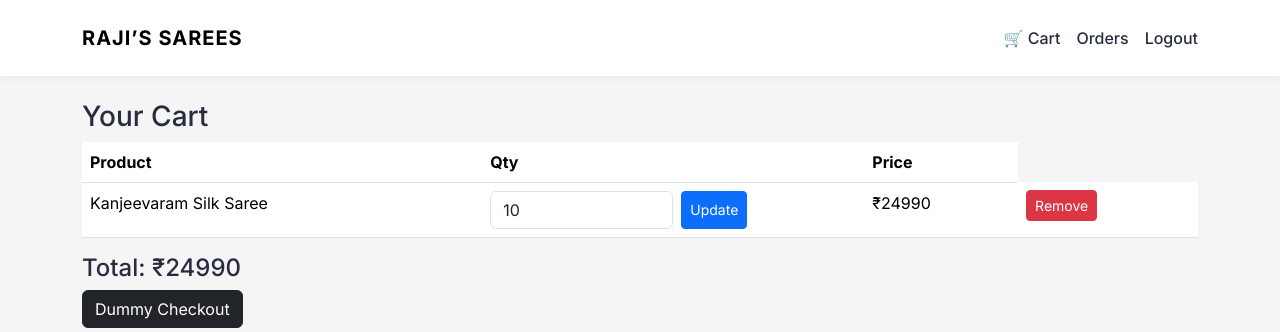
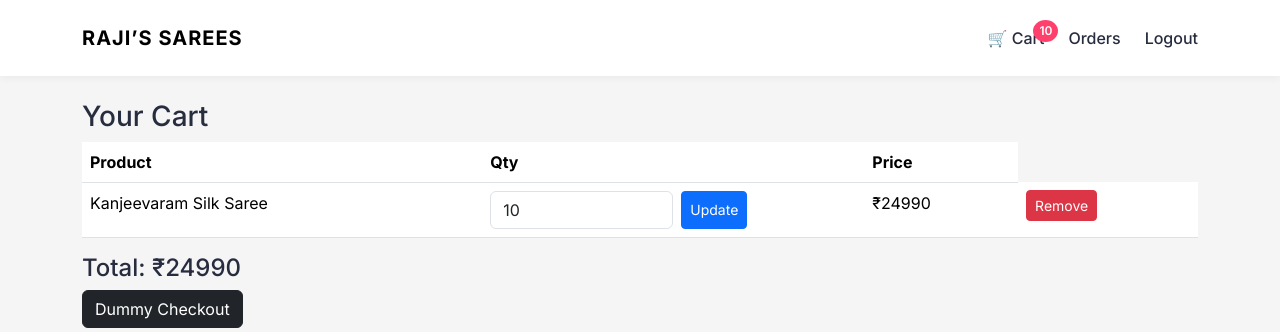
Before and after one commit to SamanuAbhinay/Rajis_Sarees_Store, a Flask app: page /cart in a window 1280 px wide. Shown: the top 332 px of the page. Run offline with Flask 3, Linux system fonts and the light colour scheme; a user stored in the database is signed in; tables that the repository leaves empty hold one stand-in row (values such as "Sample post").

Commit message:
i added User-specific cart count

```diff
--- a/app.py
+++ b/app.py
@@ -9,6 +9,7 @@ from flask_login import (
     current_user
 )
 from werkzeug.security import generate_password_hash, check_password_hash
+from sqlalchemy import func
 
 # -------------------------------------------------
 # APP CONFIG
@@ -47,6 +48,14 @@ class Product(db.Model):
     image = db.Column(db.String(300), nullable=False)
     description = db.Column(db.Text, nullable=False)
 
+class Cart(db.Model):
+    id = db.Column(db.Integer, primary_key=True)
+    user_id = db.Column(db.Integer, db.ForeignKey("user.id"), nullable=False)
+    product_id = db.Column(db.Integer, db.ForeignKey("product.id"), nullable=False)
+    quantity = db.Column(db.Integer, default=1)
+
+    product = db.relationship("Product")
+
 class CartItem(db.Model):
     id = db.Column(db.Integer, primary_key=True)
 
@@ -79,6 +88,17 @@ class Order(db.Model):
 @login_manager.user_loader
 def load_user(user_id):
     return db.session.get(User, int(user_id))
+
+@app.context_processor
+def inject_cart_count():
+    if current_user.is_authenticated:
+        count = (
+            db.session.query(db.func.sum(CartItem.quantity))
+            .filter(CartItem.user_id == current_user.id)
+            .scalar()
+        )
+        return {"cart_count": count or 0}
+    return {"cart_count": 0}
 
 # -------------------------------------------------
 # HOME PAGE
--- a/static/css/style.css
+++ b/static/css/style.css
@@ -234,3 +234,15 @@ button:hover {
 .auth-container button:hover {
   background: #e7335c;
 }
+
+.cart-badge {
+  position: absolute;
+  top: -6px;
+  right: -14px;
+  background: #ff3f6c;
+  color: white;
+  font-size: 12px;
+  font-weight: 600;
+  padding: 2px 6px;
+  border-radius: 50%;
+}
--- a/templates/base.html
+++ b/templates/base.html
@@ -2,7 +2,7 @@
 <html lang="en">
 <head>
     <meta charset="UTF-8">
-    <title>Saree Store</title>
+    <title>RAJI'S SAREES</title>
 
     <!-- Bootstrap -->
     <link href="https://cdn.jsdelivr.net/npm/bootstrap@5.3.3/dist/css/bootstrap.min.css" rel="stylesheet">
@@ -15,17 +15,31 @@
 <!-- NAVBAR -->
 <nav class="navbar navbar-expand-lg myntra-navbar">
   <div class="container">
+
+    <!-- LOGO -->
     <a class="navbar-brand brand-logo" href="/">RAJI’S SAREES</a>
 
-    <div class="ms-auto d-flex align-items-center gap-3">
+    <!-- NAV ACTIONS -->
+    <div class="ms-auto d-flex align-items-center gap-4">
 
       {% if current_user.is_authenticated %}
-        <a href="/cart" class="nav-icon">🛒 Cart</a>
+
+        <!-- CART WITH BADGE -->
+        <a href="/cart" class="nav-icon position-relative">
+          🛒 Cart
+          {% if cart_count > 0 %}
+            <span class="cart-badge">{{ cart_count }}</span>
+          {% endif %}
+        </a>
+
         <a href="/orders" class="nav-icon">Orders</a>
-        <a href="/logout" class="nav-icon logout-btn">Logout</a>
+        <a href="/logout" class="nav-icon">Logout</a>
+
       {% else %}
+
         <a href="/login" class="nav-icon">Login</a>
-        <a href="/register" class="nav-icon register-btn">Register</a>
+        <a href="/register" class="nav-icon">Register</a>
+
       {% endif %}
 
     </div>
```
Also changed, not shown: instance/users.db.
